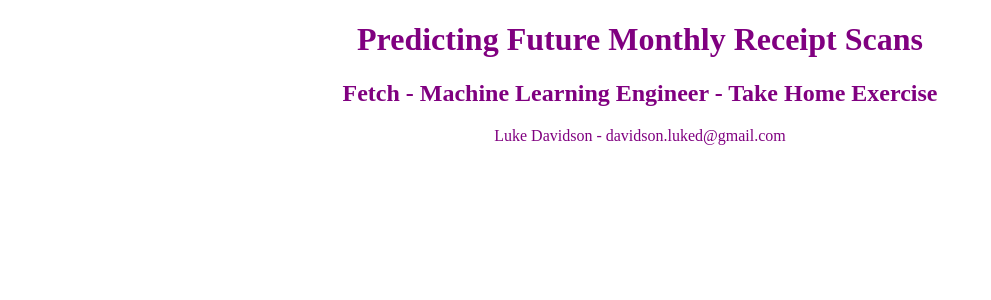
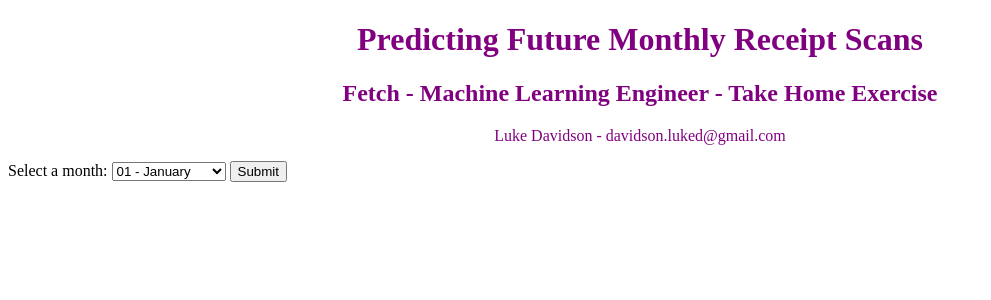
Before and after one commit to luke-davidson/FetchInterview, a Flask app: page / in a window 1280 px wide. Shown: the top 300 px of the page, without its empty margins (0-991 px from the left). Run offline with Flask 2, Linux system fonts and the light colour scheme; parts of the project's set-up code (start-up, migrations or seed data) failed here and were passed over.

Commit message:
updates its working

```diff
--- a/main.py
+++ b/main.py
@@ -14,16 +14,17 @@ app = Flask(__name__)
 
 @app.route("/")
 def index():
-    return render_template("template.html")
+    return render_template("month.html")
 
 @app.route("/inputmonth", methods=["GET", "POST"])
 def inputmonth():
     if request.method == "GET":
         return render_template("month.html")
-    elif request.method == "POST":
-        month_num = int(request.form.get("month"))
-        pred = model.predict(month_num)
-        return render_template("output.html", pred=pred)
+    if request.method == "POST":
+        response = request.form.get("month").split("-")
+        # month_num, month_name = response.split("-")
+        # pred = model.predict(int(month_num))
+        return render_template("output.html", pred=response)
 
 
 
--- a/templates/month.html
+++ b/templates/month.html
@@ -1,25 +1,22 @@
-{% extends "template.html"%}
+{% extends "template.html" %}
 
 {% block content %}
-<h2>The select Element</h2>
 
-<p>The select element defines a drop-down list:</p>
-
-<form method="POST" action="/inputmonth">
+<form action="/inputmonth" method="POST">
   <label for="month">Select a month:</label>
   <select id="month" name="month">
-    <option value="13">01 - January</option>
-    <option value="14">02 - February</option>
-    <option value="15">03 - March</option>
-    <option value="16">04 - April</option>
-    <option value="17">05 - May</option>
-    <option value="18">06 - June</option>
-    <option value="19">07 - July</option>
-    <option value="20">08 - August</option>
-    <option value="21">09 - September</option>
-    <option value="22">10 - October</option>
-    <option value="23">11 - November</option>
-    <option value="24">12 - December</option>
+    <option value="13-January">01 - January</option>
+    <option value="14-February">02 - February</option>
+    <option value="15-March">03 - March</option>
+    <option value="16-April">04 - April</option>
+    <option value="17-May">05 - May</option>
+    <option value="18-June">06 - June</option>
+    <option value="19-July">07 - July</option>
+    <option value="20-August">08 - August</option>
+    <option value="21-September">09 - September</option>
+    <option value="22-October">10 - October</option>
+    <option value="23-November">11 - November</option>
+    <option value="24-December">12 - December</option>
   </select>
   <input type="submit">
 </form>
--- a/templates/template.html
+++ b/templates/template.html
@@ -12,5 +12,10 @@
     <h1 class="center" style>Predicting Future Monthly Receipt Scans</h1>
     <h2 class="center">Fetch - Machine Learning Engineer - Take Home Exercise</h2>
     <p class="center">Luke Davidson - davidson.luked@gmail.com</p>
+    <div>
+        <div id="content">
+        {% block content %}{% endblock %}
+        </div>
+    </div>
 </body>
 </html>
```
Also changed, not shown: model.py (+4 -3 lines), templates/output.html (+7 -4 lines), test.py (+7 -2 lines).
